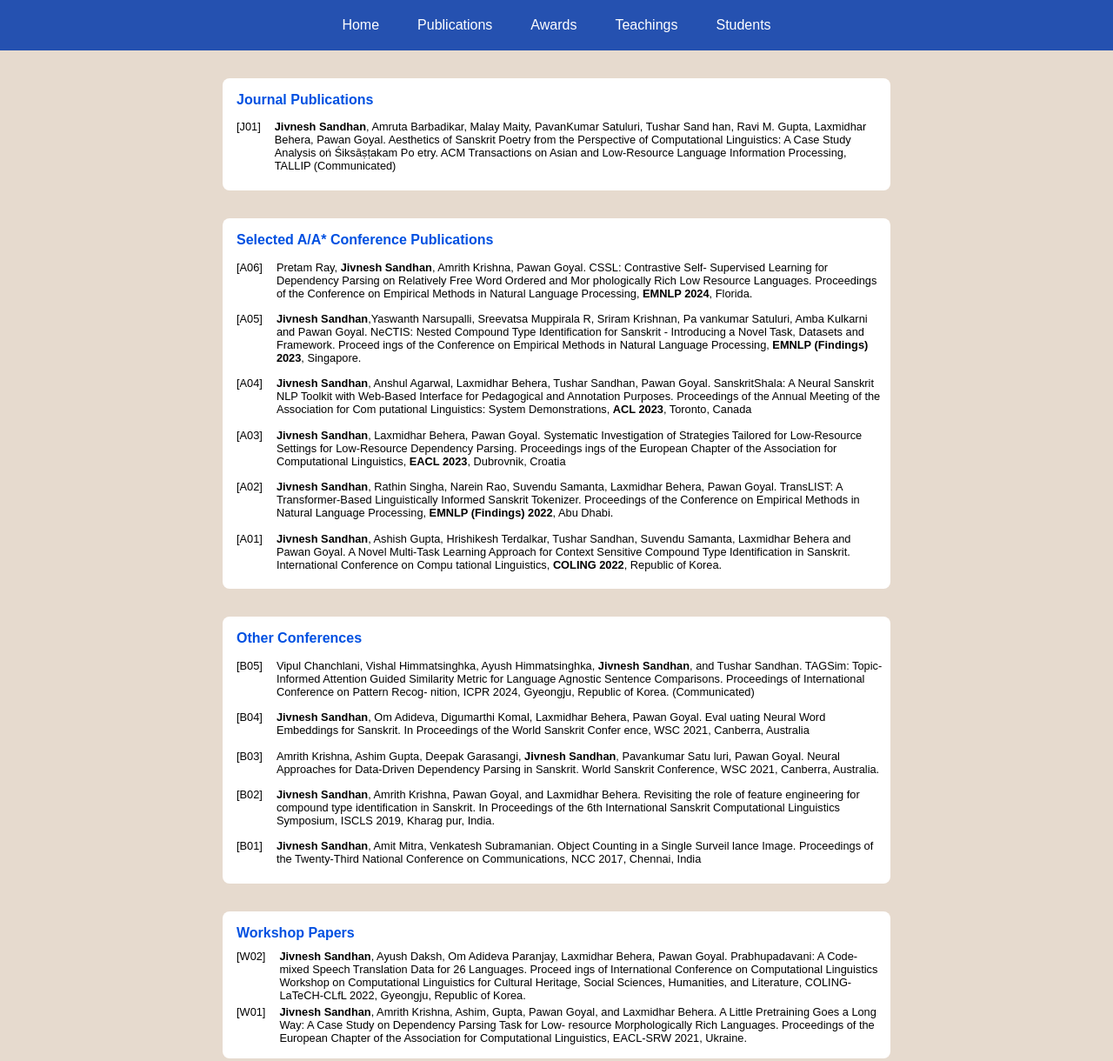
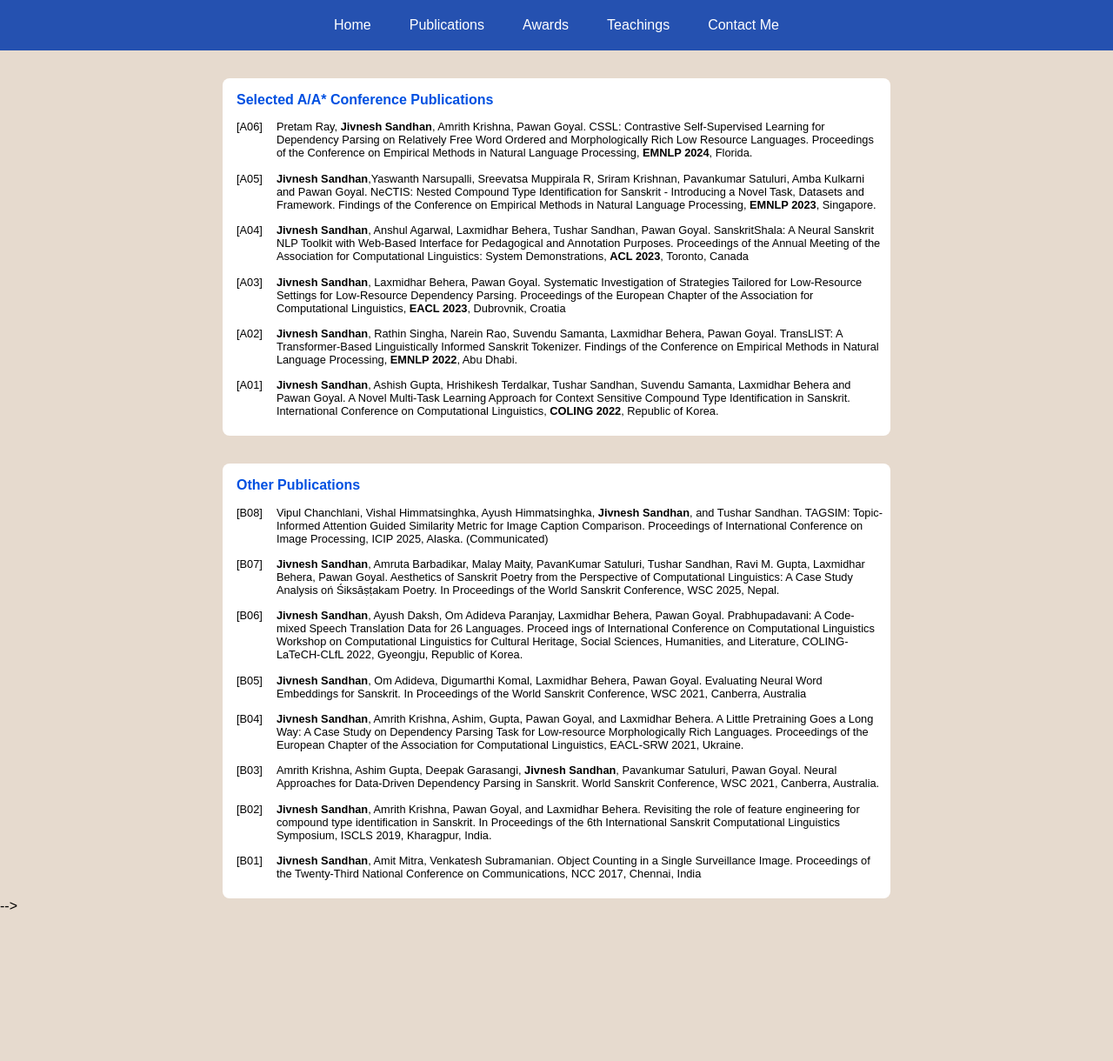
Before and after one commit to Jivnesh/jivnesh.github.io, a website: page publications.html in a window 1280 px wide. Shown: the top 1220 px of the page at 87% size. After the commit the page ends 1083 px from the top, so only its background shows below. Drawn offline with nearby package versions, Linux system fonts and the light colour scheme.

Commit message:
website update

```diff
--- a/header.html
+++ b/header.html
@@ -21,7 +21,7 @@
         <li><a href="publications.html">Publications</a></li>
         <li><a href="awards.html">Awards</a></li>
         <li><a href="teachings.html">Teachings</a></li>
-        <li><a href="students.html">Students</a></li>
+        <li><a href="students.html">Contact Me</a></li>
       </div>
     </ul>
   </nav>
--- a/publications.html
+++ b/publications.html
@@ -23,7 +23,7 @@
 
   <div id="header"></div>
   <div class="publications">
-    <div class="publications__data1 margin">
+    <!-- <div class="publications__data1 margin">
       <p class="publications__data2__title">Journal Publications</p>
       <div class="publications__data2__content">
 
@@ -36,97 +36,101 @@
             TALLIP (Communicated)</p>
         </span>
       </div>
-    </div>
+    </div> -->
     <div class="publications__data2">
       <p class="publications__data2__title">Selected A/A* Conference Publications</p>
       <div class="publications__data2__content">
 
         <span>
           <p>[A06]</p>
-          <p>Pretam Ray, <b>Jivnesh Sandhan</b>, Amrith Krishna, Pawan Goyal. CSSL: Contrastive Self-
-            Supervised Learning for Dependency Parsing on Relatively Free Word Ordered and Mor
-            phologically Rich Low Resource Languages. Proceedings of the Conference on Empirical
+          <p>Pretam Ray, <b>Jivnesh Sandhan</b>, Amrith Krishna, Pawan Goyal. CSSL: Contrastive Self-Supervised Learning for Dependency Parsing on Relatively Free Word Ordered and Morphologically Rich Low Resource Languages. Proceedings of the Conference on Empirical
             Methods in Natural Language Processing, <b>EMNLP 2024</b>, Florida.</p>
         </span>
         <span>
           <p>[A05]</p>
-          <p><b>Jivnesh Sandhan</b>,Yaswanth Narsupalli, Sreevatsa Muppirala R, Sriram Krishnan, Pa
-            vankumar Satuluri, Amba Kulkarni and Pawan Goyal. NeCTIS: Nested Compound Type
-            Identification for Sanskrit - Introducing a Novel Task, Datasets and Framework. Proceed
-            ings of the Conference on Empirical Methods in Natural Language Processing, <b>EMNLP
-            (Findings) 2023</b>, Singapore. </p>
+          <p><b>Jivnesh Sandhan</b>,Yaswanth Narsupalli, Sreevatsa Muppirala R, Sriram Krishnan, Pavankumar Satuluri, Amba Kulkarni and Pawan Goyal. NeCTIS: Nested Compound Type
+            Identification for Sanskrit - Introducing a Novel Task, Datasets and Framework. Findings of the Conference on Empirical Methods in Natural Language Processing, <b>EMNLP 2023</b>, Singapore. </p>
         </span>
         <span>
           <p>[A04]</p>
           <p><b>Jivnesh Sandhan</b>, Anshul Agarwal, Laxmidhar Behera, Tushar Sandhan, Pawan Goyal.
             SanskritShala: A Neural Sanskrit NLP Toolkit with Web-Based Interface for Pedagogical
-            and Annotation Purposes. Proceedings of the Annual Meeting of the Association for Com
-            putational Linguistics: System Demonstrations, <b>ACL 2023</b>, Toronto, Canada</p>
+            and Annotation Purposes. Proceedings of the Annual Meeting of the Association for Computational Linguistics: System Demonstrations, <b>ACL 2023</b>, Toronto, Canada</p>
         </span>
         <span>
           <p>[A03]</p>
           <p><b>Jivnesh Sandhan</b>, Laxmidhar Behera, Pawan Goyal. Systematic Investigation of Strategies Tailored for Low-Resource Settings for Low-Resource Dependency Parsing. Proceedings
-            ings of the European Chapter of the Association for Computational Linguistics, <b>EACL 2023</b>,
+         of the European Chapter of the Association for Computational Linguistics, <b>EACL 2023</b>,
             Dubrovnik, Croatia</p>
         </span>
         <span>
           <p>[A02]</p>
           <p><b>Jivnesh Sandhan</b>, Rathin Singha, Narein Rao, Suvendu Samanta, Laxmidhar Behera,
             Pawan Goyal. TransLIST: A Transformer-Based Linguistically Informed Sanskrit Tokenizer.
-            Proceedings of the Conference on Empirical Methods in Natural Language Processing,
-            <b>EMNLP (Findings) 2022</b>, Abu Dhabi.</p>
+            Findings of the Conference on Empirical Methods in Natural Language Processing,
+            <b>EMNLP 2022</b>, Abu Dhabi.</p>
         </span>
         <span>
           <p>[A01]</p>
           <p><b>Jivnesh Sandhan</b>, Ashish Gupta, Hrishikesh Terdalkar, Tushar Sandhan, Suvendu Samanta,
             Laxmidhar Behera and Pawan Goyal. A Novel Multi-Task Learning Approach for Context
-            Sensitive Compound Type Identification in Sanskrit. International Conference on Compu
-            tational Linguistics, <b>COLING 2022</b>, Republic of Korea.</p>
+            Sensitive Compound Type Identification in Sanskrit. International Conference on Computational Linguistics, <b>COLING 2022</b>, Republic of Korea.</p>
         </span>
       </div>
     </div>
 
     <div class="publications__data1">
-      <p class="publications__data2__title">Other Conferences</p>
+      <p class="publications__data2__title">Other Publications</p>
       <div class="publications__data2__content">
 
         <span>
+          <p>[B08]</p>
+          <p>Vipul Chanchlani, Vishal Himmatsinghka, Ayush Himmatsinghka, <b>Jivnesh Sandhan</b>, and
+            Tushar Sandhan. TAGSIM: Topic-Informed Attention Guided Similarity Metric for Image Caption Comparison. Proceedings of International Conference on Image Processing, ICIP 2025, Alaska. (Communicated) </p>
+        </span>
+        <span>
+          <p>[B07]</p>
+          <p> <b>Jivnesh Sandhan</b>, Amruta Barbadikar, Malay Maity, PavanKumar Satuluri, Tushar Sandhan, Ravi M. Gupta, Laxmidhar Behera, Pawan Goyal. Aesthetics of Sanskrit Poetry from
+            the Perspective of Computational Linguistics: A Case Study Analysis oń Śiksāṣṭakam Poetry. In Proceedings of the World Sanskrit Conference, WSC 2025, Nepal.</p>
+        </span>
+        <span>
+          <p>[B06]</p>
+          <p><b>Jivnesh Sandhan</b>, Ayush Daksh, Om Adideva Paranjay, Laxmidhar Behera, Pawan Goyal.
+            Prabhupadavani: A Code-mixed Speech Translation Data for 26 Languages. Proceed
+            ings of International Conference on Computational Linguistics Workshop on Computational
+            Linguistics for Cultural Heritage, Social Sciences, Humanities, and Literature, COLING-LaTeCH-CLfL 2022, Gyeongju, Republic of Korea. </p>
+        </span>
+        <span>
           <p>[B05]</p>
-          <p>Vipul Chanchlani, Vishal Himmatsinghka, Ayush Himmatsinghka, <b>Jivnesh Sandhan</b>, and
-            Tushar Sandhan. TAGSim: Topic-Informed Attention Guided Similarity Metric for Language
-            Agnostic Sentence Comparisons. Proceedings of International Conference on Pattern Recog-
-            nition, ICPR 2024, Gyeongju, Republic of Korea. (Communicated) </p>
+          <p><b>Jivnesh Sandhan</b>, Om Adideva, Digumarthi Komal, Laxmidhar Behera, Pawan Goyal. Evaluating Neural Word Embeddings for Sanskrit. In Proceedings of the World Sanskrit Conference, WSC 2021, Canberra, Australia</p>
         </span>
         <span>
           <p>[B04]</p>
-          <p><b>Jivnesh Sandhan</b>, Om Adideva, Digumarthi Komal, Laxmidhar Behera, Pawan Goyal. Eval
-            uating Neural Word Embeddings for Sanskrit. In Proceedings of the World Sanskrit Confer
-            ence, WSC 2021, Canberra, Australia</p>
+          <p><b>Jivnesh Sandhan</b>, Amrith Krishna, Ashim, Gupta, Pawan Goyal, and Laxmidhar Behera.
+            A Little Pretraining Goes a Long Way: A Case Study on Dependency Parsing Task for Low-resource Morphologically Rich Languages. Proceedings of the European Chapter of the
+            Association for Computational Linguistics, EACL-SRW 2021, Ukraine.</p>
         </span>
         <span>
           <p>[B03]</p>
-          <p>Amrith Krishna, Ashim Gupta, Deepak Garasangi, <b>Jivnesh Sandhan</b>, Pavankumar Satu
-            luri, Pawan Goyal. Neural Approaches for Data-Driven Dependency Parsing in Sanskrit.
+          <p>Amrith Krishna, Ashim Gupta, Deepak Garasangi, <b>Jivnesh Sandhan</b>, Pavankumar Satuluri, Pawan Goyal. Neural Approaches for Data-Driven Dependency Parsing in Sanskrit.
             World Sanskrit Conference, WSC 2021, Canberra, Australia.</p>
         </span>
         <span>
           <p>[B02]</p>
           <p><b>Jivnesh Sandhan</b>, Amrith Krishna, Pawan Goyal, and Laxmidhar Behera. Revisiting the
             role of feature engineering for compound type identification in Sanskrit. In Proceedings of
-            the 6th International Sanskrit Computational Linguistics Symposium, ISCLS 2019, Kharag
-            pur, India. </p>
+            the 6th International Sanskrit Computational Linguistics Symposium, ISCLS 2019, Kharagpur, India. </p>
         </span>
         <span>
           <p>[B01]</p>
-          <p><b>Jivnesh Sandhan</b>, Amit Mitra, Venkatesh Subramanian. Object Counting in a Single Surveil
-            lance Image. Proceedings of the Twenty-Third National Conference on Communications,
+          <p><b>Jivnesh Sandhan</b>, Amit Mitra, Venkatesh Subramanian. Object Counting in a Single Surveillance Image. Proceedings of the Twenty-Third National Conference on Communications,
             NCC 2017, Chennai, India</p>
         </span>
       </div>
     </div>
 
-    <div class="publications__data1">
-      <p class="publications__data2__title">Workshop Papers</p>
+    <!-- <div class="publications__data1"> -->
+      <!-- <p class="publications__data2__title">Workshop Papers</p>
       <div class="publications__data2__content_patent">
         <span>
           <p>[W02]</p>
@@ -143,8 +147,8 @@
             resource Morphologically Rich Languages. Proceedings of the European Chapter of the
             Association for Computational Linguistics, EACL-SRW 2021, Ukraine.</p>
         </span>
-      </div>
-    </div> -->
+      </div> -->
+    <!-- </div> --> -->
   </div>
 </body>
 
```
Also changed, not shown: awards.html (+2 -2 lines), index.html (+10 -10 lines), students.html (+22 -5 lines), teachings.html (+2 -2 lines).
